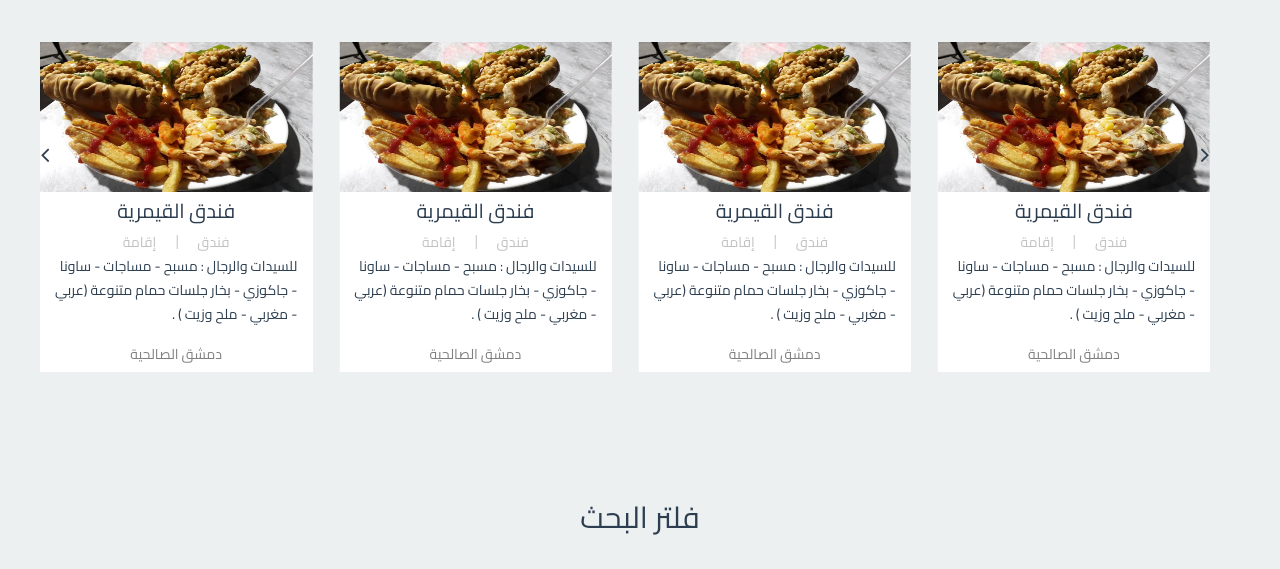
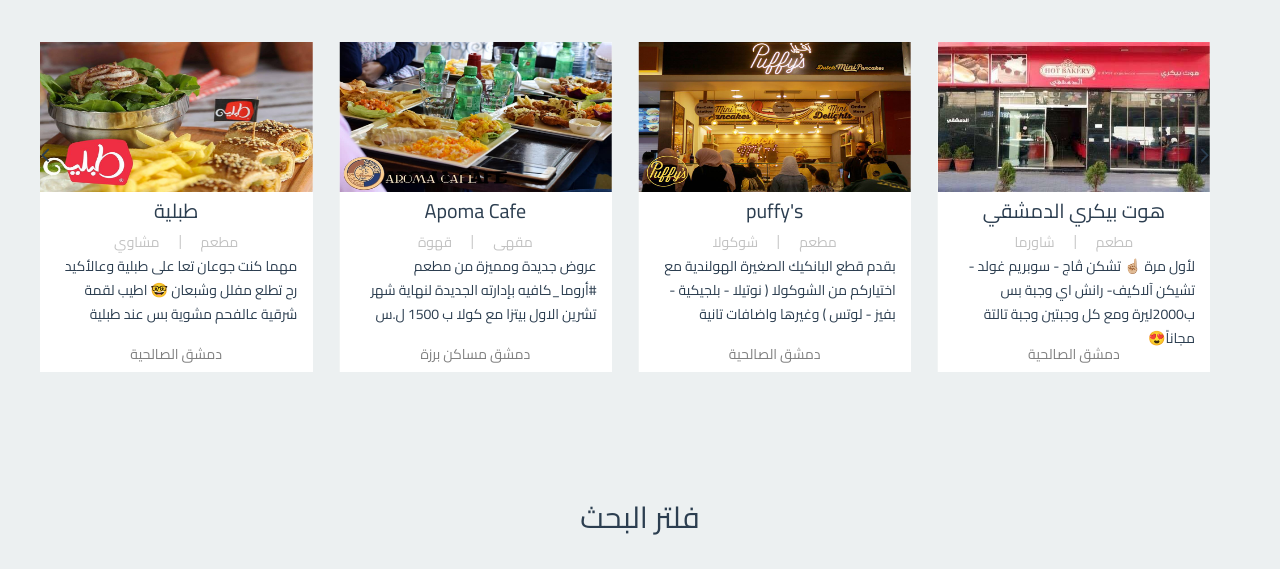
Before and after one commit to molhamstein/globalPagesHTML, a plain HTML site: page index.html in a window 1280 px wide. Shown: the part 732-1301 px from the top of the page. Drawn offline with Linux system fonts and the light colour scheme; some packages are replaced by stand-ins of ours.

Commit message:
Add Demo Data

```diff
--- a/index.html
+++ b/index.html
@@ -264,20 +264,21 @@
 
 								<div class="featured-ads-box">
 									<div class="featured-ads-box-image col-md-12">
-										<img src="images/page/abo-alrod.jpg" alt="">
+										<img src="images/page/hotb.jpg" alt="">
 									</div>
 									<div class="featured-ads-box-text col-md-12">
 										<div class="title">
-											فندق القيمرية
+											<a href="http://127.0.0.1/global/globalPagesHTML/details.html">هوت بيكري الدمشقي</a>
 										</div>
 										<div class="f-category">
 											<ul class="category">
-												<li>فندق</li>
-												<li>إقامة</li>
+												<li>مطعم</li>
+												<li>شاورما</li>
 											</ul>
 										</div>
 										<div class="desc">
-											للسيدات والرجال : مسبح - مساجات - ساونا - جاكوزي - بخار جلسات حمام متنوعة (عربي - مغربي - ملح وزيت ) .
+لأول مرة ☝🏼 تشكن ڤاج - سوبريم غولد - تشيكن آلاكيف- رانش
+اي وجبة بس ب2000ليرة ومع كل وجبتين وجبة تالتة مجاناً😍
 										</div>
 									</div>
 									<div class="featured-ads-box-location col-md-12">
@@ -286,20 +287,21 @@
 								</div>
 								<div class="featured-ads-box">
 									<div class="featured-ads-box-image col-md-12">
-										<img src="images/page/abo-alrod.jpg" alt="">
+										<img src="images/page/tb.jpg" alt="">
 									</div>
 									<div class="featured-ads-box-text col-md-12">
 										<div class="title">
-											فندق القيمرية
+											<a href="http://127.0.0.1/global/globalPagesHTML/details.html">طبلية</a>
 										</div>
 										<div class="f-category">
 											<ul class="category">
-												<li>فندق</li>
-												<li>إقامة</li>
+												<li>مطعم</li>
+												<li>مشاوي</li>
 											</ul>
 										</div>
 										<div class="desc">
-											للسيدات والرجال : مسبح - مساجات - ساونا - جاكوزي - بخار جلسات حمام متنوعة (عربي - مغربي - ملح وزيت ) .
+											مهما كنت جوعان تعا على طبلية وعالأكيد رح تطلع مفلل وشبعان 🤓
+											اطيب لقمة شرقية عالفحم مشوية بس عند طبلية
 										</div>
 									</div>
 									<div class="featured-ads-box-location col-md-12">
@@ -308,42 +310,44 @@
 								</div>
 								<div class="featured-ads-box">
 									<div class="featured-ads-box-image col-md-12">
-										<img src="images/page/abo-alrod.jpg" alt="">
+										<img src="images/page/ap.jpg" alt="">
 									</div>
 									<div class="featured-ads-box-text col-md-12">
 										<div class="title">
-											فندق القيمرية
+											<a href="http://127.0.0.1/global/globalPagesHTML/details.html">Apoma Cafe</a>
 										</div>
 										<div class="f-category">
 											<ul class="category">
-												<li>فندق</li>
-												<li>إقامة</li>
+												<li>مقهى</li>
+												<li>قهوة</li>
 											</ul>
 										</div>
 										<div class="desc">
-											للسيدات والرجال : مسبح - مساجات - ساونا - جاكوزي - بخار جلسات حمام متنوعة (عربي - مغربي - ملح وزيت ) .
+											عروض جديدة ومميزة من مطعم #أروما_كافيه بإدارته الجديدة لنهاية شهر تشرين الاول
+											بيتزا مع كولا ب 1500 ل.س
+
 										</div>
 									</div>
 									<div class="featured-ads-box-location col-md-12">
-										دمشق الصالحية
+										دمشق مساكن برزة
 									</div>
 								</div>
 								<div class="featured-ads-box">
 									<div class="featured-ads-box-image col-md-12">
-										<img src="images/page/abo-alrod.jpg" alt="">
+										<img src="images/page/puffy.jpg" alt="">
 									</div>
 									<div class="featured-ads-box-text col-md-12">
 										<div class="title">
-											فندق القيمرية
+											<a href="http://127.0.0.1/global/globalPagesHTML/details.html">puffy's</a>
 										</div>
 										<div class="f-category">
 											<ul class="category">
-												<li>فندق</li>
-												<li>إقامة</li>
+												<li>مطعم</li>
+												<li>شوكولا</li>
 											</ul>
 										</div>
 										<div class="desc">
-											للسيدات والرجال : مسبح - مساجات - ساونا - جاكوزي - بخار جلسات حمام متنوعة (عربي - مغربي - ملح وزيت ) .
+بقدم قطع البانكيك الصغيرة الهولندية مع اختياركم من الشوكولا ( نوتيلا - بلجيكية - بفيز - لوتس ) وغيرها واضافات تانية
 										</div>
 									</div>
 									<div class="featured-ads-box-location col-md-12">
```
Also changed, not shown: images/page/ap.jpg (added), images/page/gd.jpg (added), images/page/hotb.jpg (added), images/page/puffy.jpg (added), images/page/tb.jpg (added).
